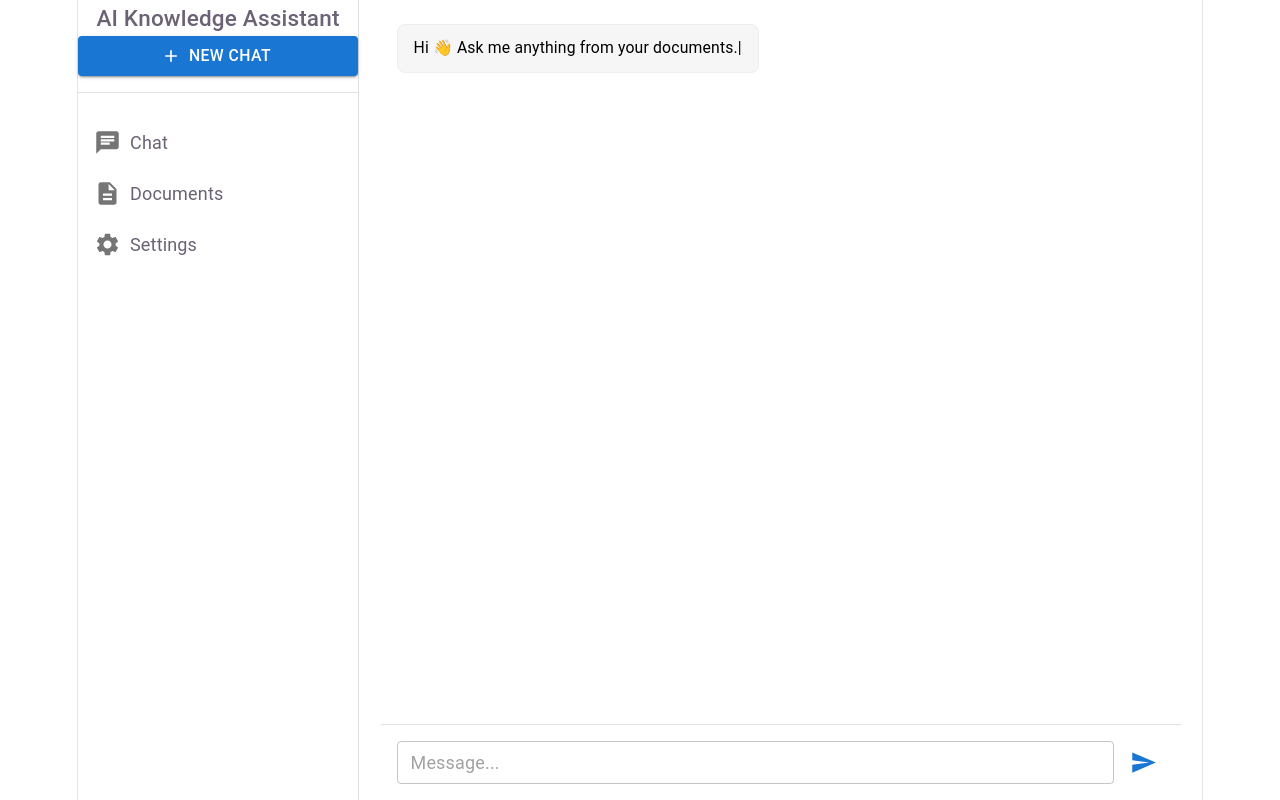
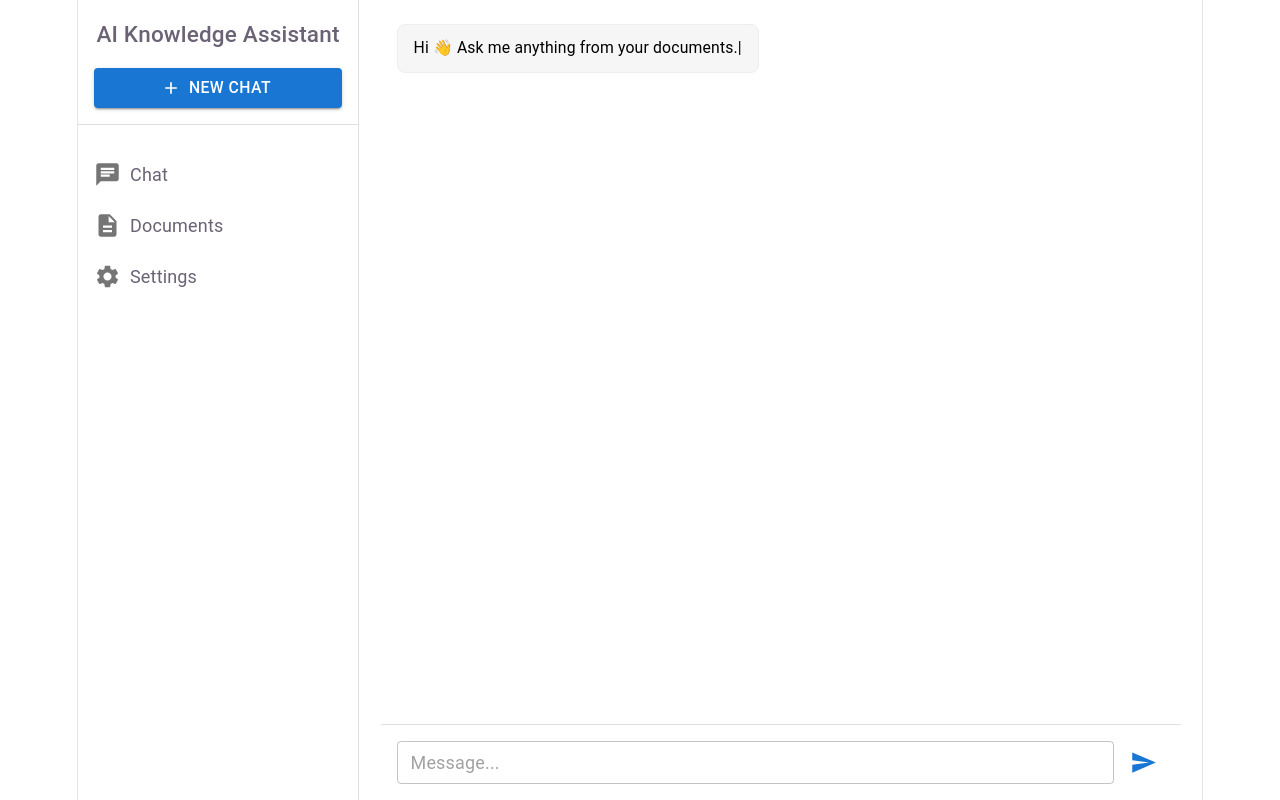
Before and after one commit to aman87263/SemanticSearch_v1, a React (Vite) app in the folder frontend/: page /chat in a window 1280 px wide. Built offline with nearby package versions, Linux system fonts and the light colour scheme.

Commit message:
feat: refactor Sidebar component to use menuItems array for menu rendering

```diff
--- a/frontend/src/components/layout/Sidebar.tsx
+++ b/frontend/src/components/layout/Sidebar.tsx
@@ -17,7 +17,11 @@ import AddIcon from "@mui/icons-material/Add";
 import { NavLink } from "react-router-dom";
 
 export default function Sidebar() {
-
+    const menuItems = [
+        { label: "Chat", icon: <ChatIcon />, path: "/chat" },
+        { label: "Documents", icon: <DescriptionIcon />, path: "/documents" },
+        { label: "Settings", icon: <SettingsIcon />, path: "/settings" },
+    ];
     return (
         <Box
             sx={{
@@ -29,13 +33,13 @@ export default function Sidebar() {
             }}
         >
 
-            <Box p={2}>
+            <Box sx={{ p: 2 }}>
                 <Typography variant="h6">
                     AI Knowledge Assistant
                 </Typography>
             </Box>
 
-            <Box px={2}>
+            <Box sx={{ px: 2 }}>
                 <Button
                     fullWidth
                     startIcon={<AddIcon />}
@@ -49,35 +53,17 @@ export default function Sidebar() {
 
             <List>
 
-                <ListItemButton component={NavLink} to="/chat">
+                {menuItems.map((item) => (
+                    <ListItemButton key={item.path} component={NavLink} to={item.path}>
+                        <ListItemIcon>
+                            {item.icon}
+                        </ListItemIcon>
 
-                    <ListItemIcon>
-                        <ChatIcon />
-                    </ListItemIcon>
+                        <ListItemText primary={item.label} />
 
-                    <ListItemText primary="Chat" />
+                    </ListItemButton>
+                ))}
 
-                </ListItemButton>
-
-                <ListItemButton component={NavLink} to="/documents">
-
-                    <ListItemIcon>
-                        <DescriptionIcon />
-                    </ListItemIcon>
-
-                    <ListItemText primary="Documents" />
-
-                </ListItemButton>
-
-                <ListItemButton component={NavLink} to="/settings">
-
-                    <ListItemIcon>
-                        <SettingsIcon />
-                    </ListItemIcon>
-
-                    <ListItemText primary="Settings" />
-
-                </ListItemButton>
 
             </List>
 
```
